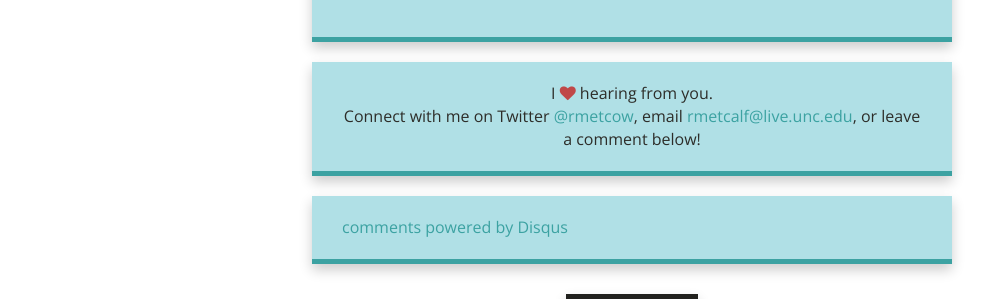
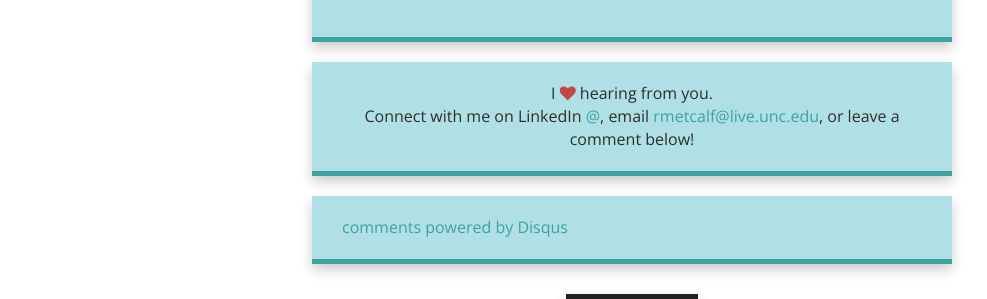
Before and after one commit to rcmetcalf/rcmetcalf.github.io, a Jekyll site: the page built from _posts/2015-03-23-welcome-to-carte-noir.md, in a window 1280 px wide. Shown: the part 1197-1496 px from the top of the page, without its empty margins (8-995 px from the left). Built offline with Jekyll 4.4.1, drawn with Linux system fonts in a browser that asks for light colours; nearby versions of some CDN libraries; Markdown is read by kramdown in place of the engine named in the settings; comment, search, counter and statistics services are not loaded.

Commit message:
link changes

```diff
--- a/_layouts/post.html
+++ b/_layouts/post.html
@@ -71,7 +71,7 @@ layout: default
 
       <div class="content-panel feedback">
         I <i class="fa fa-heart"></i> hearing from you.<br />
-         Connect with me on Twitter <a href="http://www.twitter.com/{{ site.twitter_username }}">@{{ site.twitter_username }}</a>, email <a href="http://www.heelmail.unc.edu/{{ site.email }}">{{ site.email }}</a>, or leave a comment below!
+         Connect with me on LinkedIn <a href="http://www.linkedin/{{ site.linkedin_username }}">@{{ site.linkedin_username }}</a>, email <a href="http://heelmail.unc.edu/{{ site.email }}">{{ site.email }}</a>, or leave a comment below!
       </div>
 
       {% if site.disqus_account %}
```
